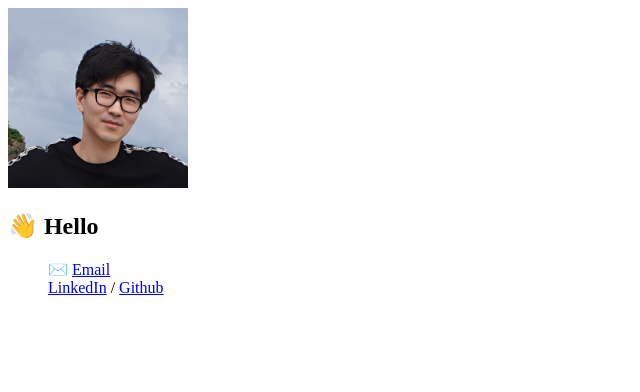
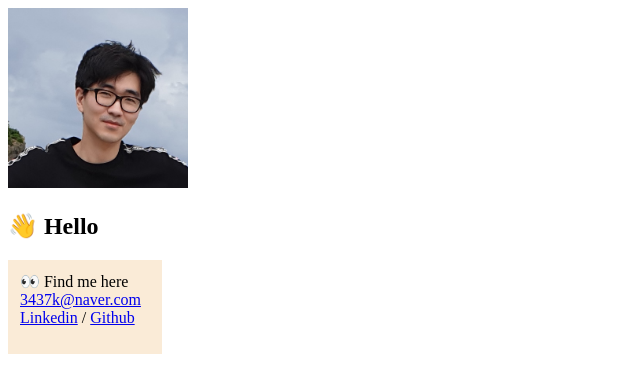
Before and after one commit to 3437k/3437k.github.io, a plain HTML site: page index.html in a window 1280 px wide. Shown: the whole page, without its empty margins (0-640 px from the left). Drawn offline with Linux system fonts and the light colour scheme.

Commit message:
feat : favicon

```diff
--- a/index.html
+++ b/index.html
@@ -4,32 +4,50 @@
     <meta charset="UTF-8" />
     <meta http-equiv="X-UA-Compatible" content="IE=edge" />
     <meta name="viewport" content="width=device-width, initial-scale=1.0" />
-    <title>Document</title>
+    <title>HyukJin Kwon</title>
+    <link rel="icon" type="image/x-icon" href="/img/favicon.ico" />
     <style>
+      ul {
+        margin: 0;
+        padding: 0;
+      }
       li {
         list-style: none;
+        margin: 0;
+        padding: 0;
       }
       img {
         width: 180px;
         height: 100%;
+      }
+      .find_me {
+        width: 130px;
+        height: 70px;
+        padding: 12px;
+        background-color: antiquewhite;
       }
     </style>
   </head>
   <body>
     <img src="./img/me.png" />
     <h2>👋 Hello</h2>
+    <div class="find_me">
+      <div>
+        <span>👀</span>
+        <span>Find me here</span>
+      </div>
       <ul>
         <li>
-        ✉️
-        <a href="mailto:3437k@naver.com">Email</a>
+          <a href="mailto:3437k@naver.com">3437k@naver.com</a>
         </li>
         <li>
           <span>
-          <a href="https://www.linkedin.com/in/jinme/">LinkedIn</a>
+            <a href="https://www.linkedin.com/in/jinme/">Linkedin</a>
             <span>/</span>
             <a href="https://github.com/3437k">Github</a>
           </span>
         </li>
       </ul>
+    </div>
   </body>
 </html>
```
Also changed, not shown: img/favicon.ico (added). Lines whose indentation alone changed are shown as unchanged.
